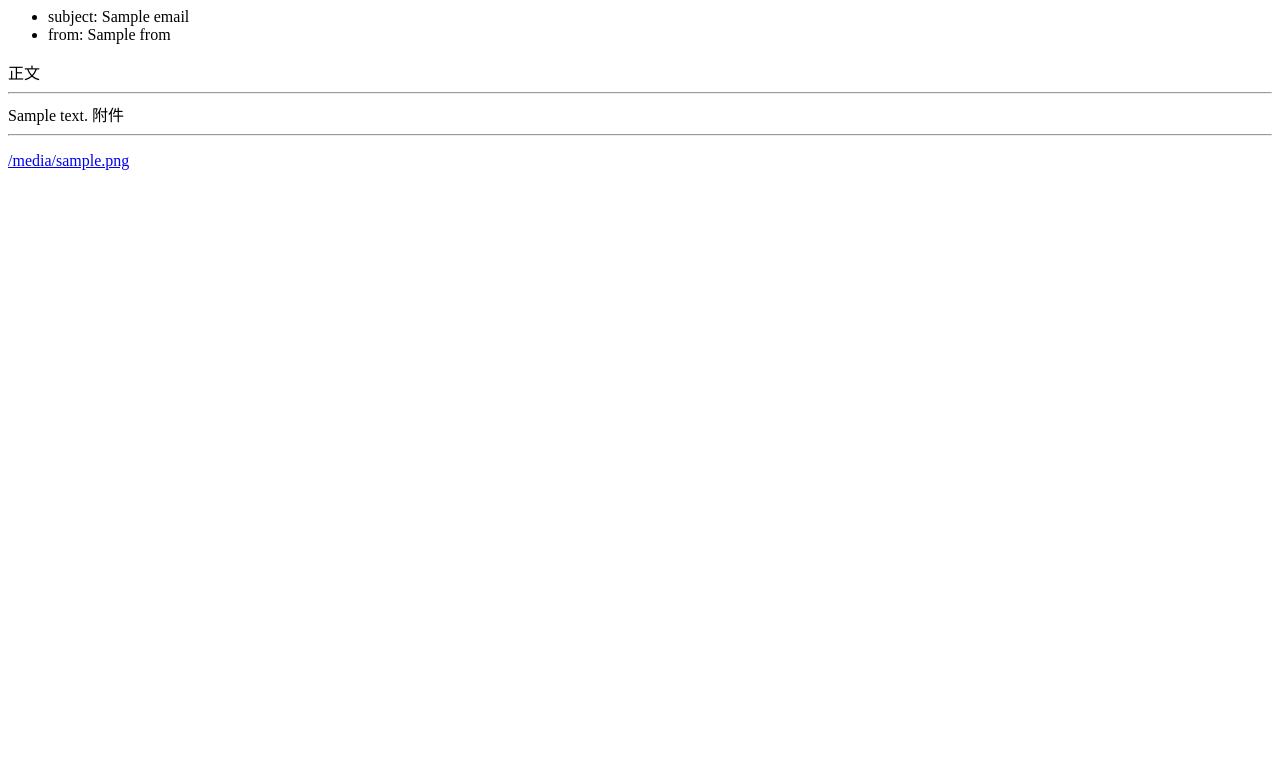
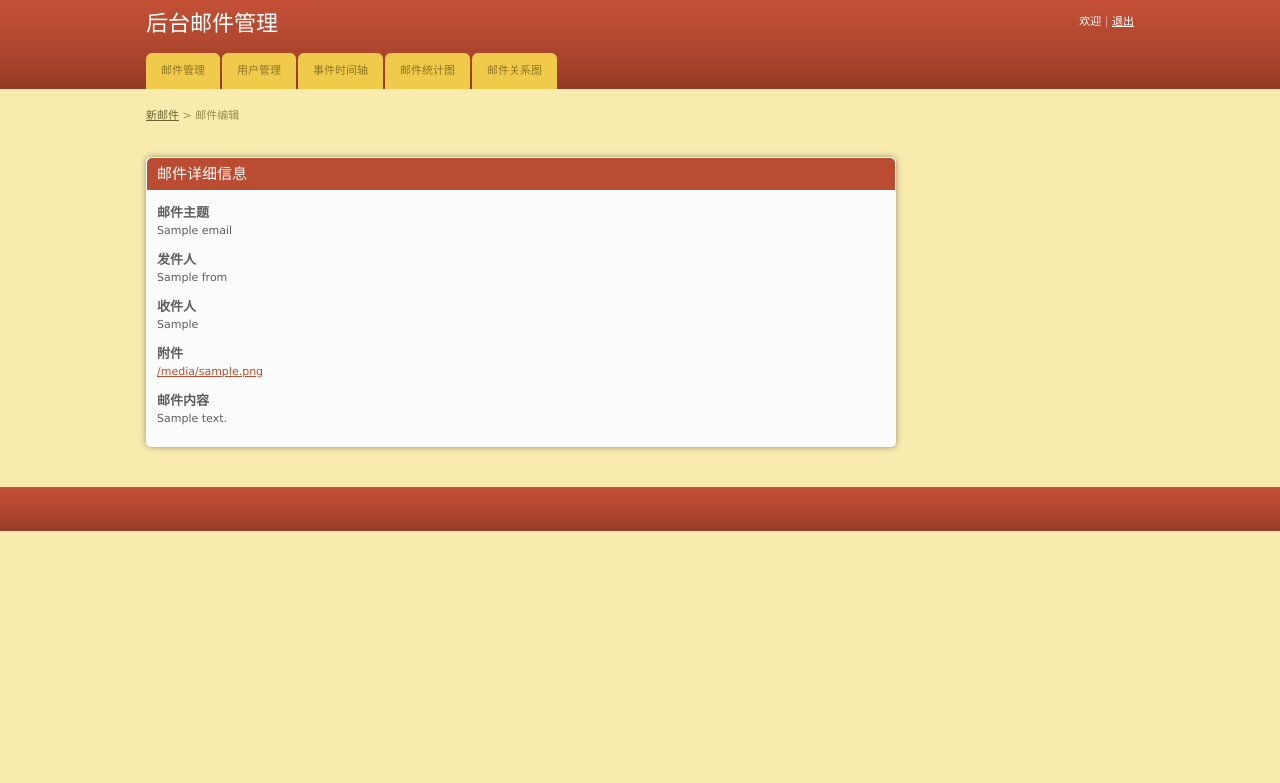
Before and after one commit to isbaiws/prism, a Django app: template gmail/templates/email_detail.html in a window 1280 px wide. Shown: the top 783 px of the page. Run offline with Django 3.2, Linux system fonts and the light colour scheme; the template is opened without the code that fills it: most values are stand-ins (such as "Sample title", 1, 10 or a date in 2020).

Commit message:
User permission

```diff
--- a/gmail/models/user.py
+++ b/gmail/models/user.py
@@ -79,5 +79,6 @@ class User(Document):
         return user
 
     def my_emails(self):
+        # import here to avoid circular reference
         from .email import Email
-        return Email.objects(id=self.id)
+        return Email.objects(user=self.id)
--- a/gmail/templates/email_detail.html
+++ b/gmail/templates/email_detail.html
@@ -1,17 +1,123 @@
-<title>{{ email.subject }}</title>
+<!DOCTYPE html PUBLIC "-//W3C//DTD XHTML 1.0 Transitional//EN" "http://www.w3.org/TR/xhtml1/DTD/xhtml1-transitional.dtd">
+<html xmlns="http://www.w3.org/1999/xhtml">
+<head>
+	<meta http-equiv="Content-type" content="text/html; charset=utf-8" />
+	<title>邮件后台管理</title>
+	<link rel="stylesheet" href="../static/css/style.css" type="text/css" media="all" />
+</head>
+<body>
+<!-- Header -->
+<div id="header">
+	<div class="shell">
+		<!-- Logo + Top Nav -->
+		<div id="top">
+			<h1>后台邮件管理</a></h1>
+			<div id="top-navigation">
+				欢迎 <a href="{% url "user_detail" %}"><strong>{{ user.username }}</strong></a>
+				<span>|</span>
+				<a href="login.html">退出</a>
+			</div>
+		</div>
+		<!-- End Logo + Top Nav -->
+
+		<!-- Main Nav -->
+		<div id="navigation">
 			<ul>
-    <li>subject: {{ email.subject }}</li>
-    <li>from: {{ email.from_ }}</li>
+			    <li><a href="email_list.html"><span>邮件管理</span></a></li>
+			    <li><a href="user_manage.html"><span>用户管理</span></a></li>
+                <li><a href="time_liner.html"><span>事件时间轴</span></a></li>
+                <li><a href="email_chart.html"><span>邮件统计图</span></a></li>
+                <li><a href="email_connection.html"><span>邮件关系图</span></a></li>
 			</ul>
+		</div>
+		<!-- End Main Nav -->
+	</div>
+</div>
+<!-- End Header -->
 
-{% if email.body %}
-正文<hr />
-{{ email.body |safe }}
-{% endif %}
+<!-- Container -->
+<div id="container">
+	<div class="shell">
 
+    	<!-- Small Nav -->
+		<div class="small-nav">
+			<a href="#">新邮件</a>
+			<span>&gt;</span>
+			邮件编辑
+		</div>
+		<!-- End Small Nav -->
+
+
+		<br />
+		<!-- Main -->
+		<div id="main">
+			<div class="cl">&nbsp;</div>
+
+			<!-- Content -->
+			<div id="content">
+
+				<!-- Box -->
+				<div class="box">
+					<!-- Box Head -->
+					<div class="box-head">
+						<h2>邮件详细信息</h2>
+					</div>
+					<!-- End Box Head -->
+
+					<form action="" method="post">
+
+						<!-- Form -->
+						<div class="form">
+								<p>
+									<label>邮件主题 </label>
+                                    {{ email.subject }}
+								</p>
+								<p>
+									<label>发件人</label>
+                                    <td>{{ email.from_ }}</td>
+                                </p>
+                                <p>
+                                    <label>收件人</label>
+                                    <td>{{ email.to }}</td>
+								</p>
+
+                                <p>
+                                	<label>附件</label>
                                 	{% if email.attachments %}
-附件<hr />
                                 	{% for attach in email.attachments %}
-    <p><a href={{ attach.url }}>{{ attach.filename }}</a></p>
+    								<td><a href={{ attach.url }}>{{ attach.filename }}</a></td>
 									{% endfor %}
 									{% endif %}
+                                </p>
+								<p>
+									<label>邮件内容</label>
+								    {%if email.body%}{{ email.body |safe }}{%endif%}
+								</p>
+
+						</div>
+						<!-- End Form -->
+
+					</form>
+				</div>
+				<!-- End Box -->
+
+			</div>
+			<!-- End Content -->
+
+
+			<div class="cl">&nbsp;</div>
+		</div>
+		<!-- Main -->
+	</div>
+</div>
+<!-- End Container -->
+
+<!-- Footer -->
+<div id="footer">
+	<div class="shell">
+	</div>
+</div>
+<!-- End Footer -->
+
+</body>
+</html>
--- a/gmail/templates/email_list.html
+++ b/gmail/templates/email_list.html
@@ -85,7 +85,7 @@
                                 <td><h3><a href="{% url "email_detail" e.id %}">{% if e.subject %}{{e.subject}}{% else %}&nbsp;&nbsp;{% endif %}</a></h3></td>
                                 <td>{% if e.ip %}{{e.ip}}{% else %}&nbsp;&nbsp;{% endif %}</td>
 								<td>{% if e.date %}{{ e.date | date:"d/m/Y G:i"  }}{% else %}&nbsp;&nbsp;{% endif %}</td>
-								<td>Administrator</td>
+                                <td>{{ e.user }}</td>
 								<td align="center"><a href="{% url 'delete_email' e.id %}" class="ico del">Delete</a></td>
 							</tr>
                             {% endfor %}
```
Also changed, not shown: gmail/models/email.py (+16 -2 lines), gmail/views/email.py (+7 -2 lines). Lines whose indentation alone changed are shown as unchanged.
